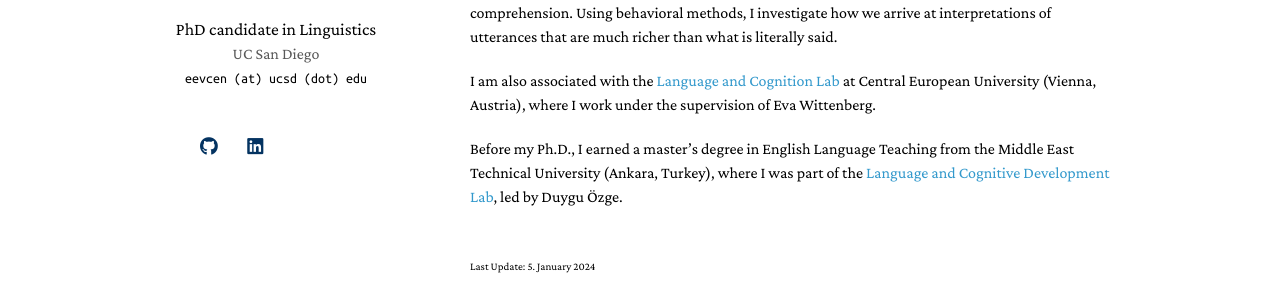
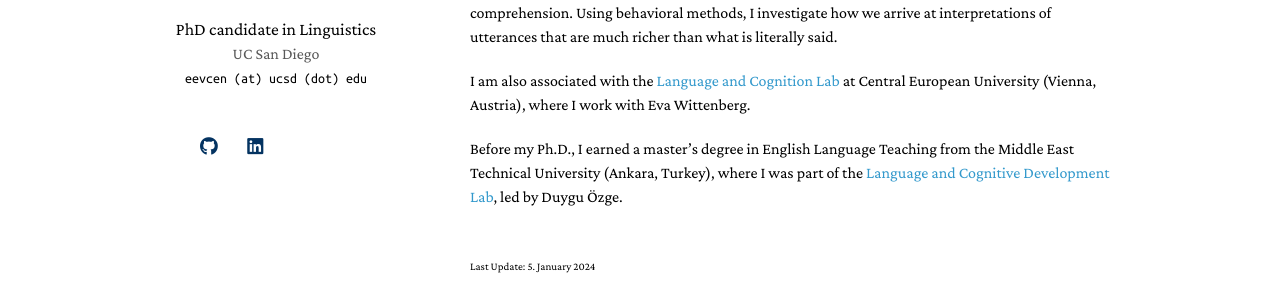
Before and after one commit to ebruevcen/ebruevcen.github.io, a Jekyll site: the page built from index.md, in a window 1280 px wide. Shown: the part 329-618 px from the top of the page. Built offline with Jekyll 4.4.1, drawn with Linux system fonts in a browser that asks for light colours; a style sheet for code colours, icons or effects is not loaded.

Commit message:
Update index.md

```diff
--- a/index.md
+++ b/index.md
@@ -15,6 +15,6 @@ I'm Ebru Evcen, a Ph.D. candidate in Linguistics at the University of California
 
 My research primarily focuses on psycholinguistics and experimental pragmatics. Specifically, I explore how we incrementally build mental representations of events as language unfolds, and I'm intrigued by the process through which listeners develop nuanced linguistic meanings during comprehension. Using behavioral methods, I investigate how we arrive at interpretations of utterances that are much richer than what is literally said.
 
-I am also associated with the [Language and Cognition Lab](https://ladlab.ucsd.edu) at Central European University (Vienna, Austria), where I work under the supervision of Eva Wittenberg.
+I am also associated with the [Language and Cognition Lab](https://lcl.ceu.edu) at Central European University (Vienna, Austria), where I work with Eva Wittenberg.
 
 Before my Ph.D., I earned a master's degree in English Language Teaching from the Middle East Technical University (Ankara, Turkey), where I was part of the [Language and Cognitive Development Lab](https://langcog.metu.edu.tr), led by Duygu Özge.
```
